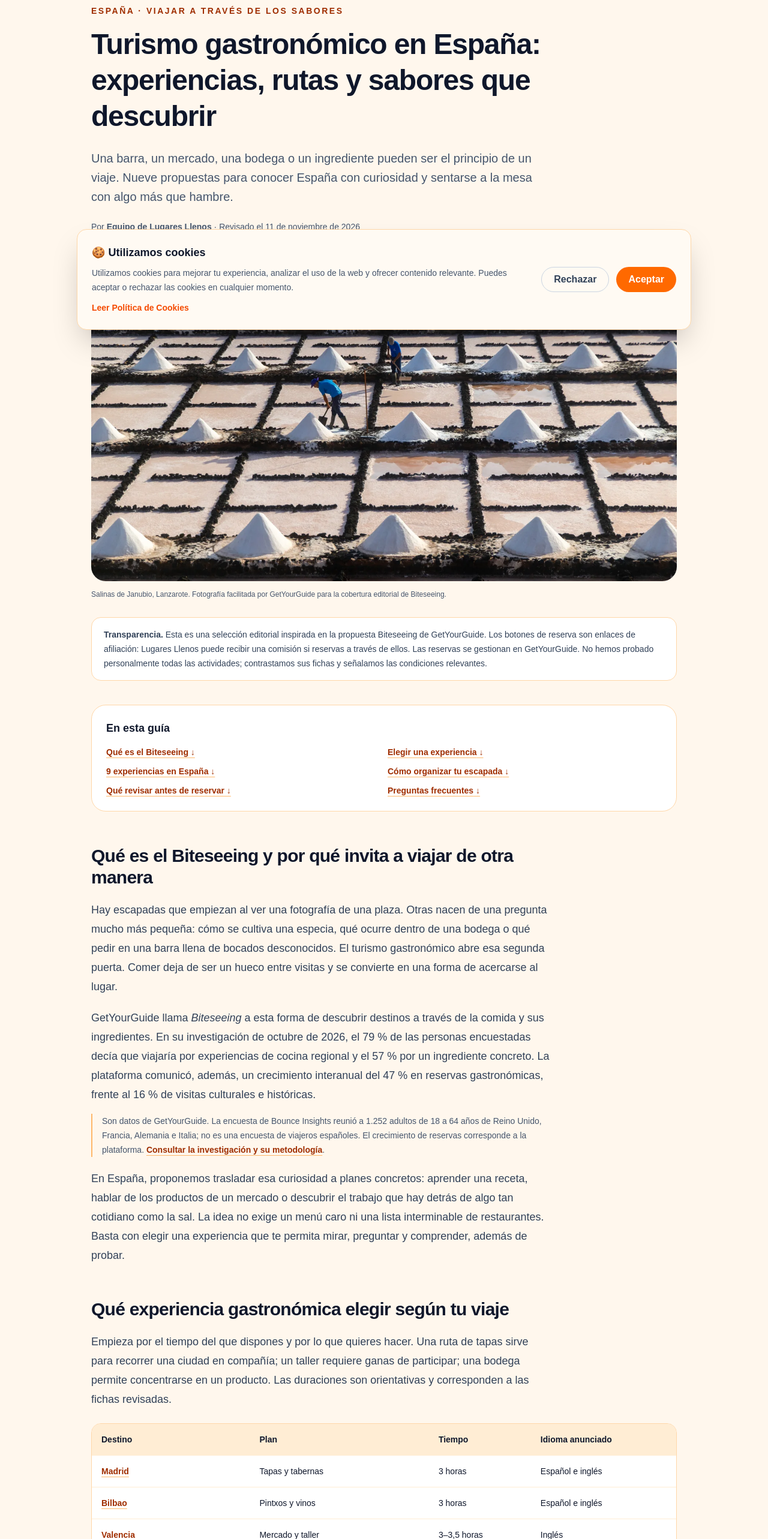
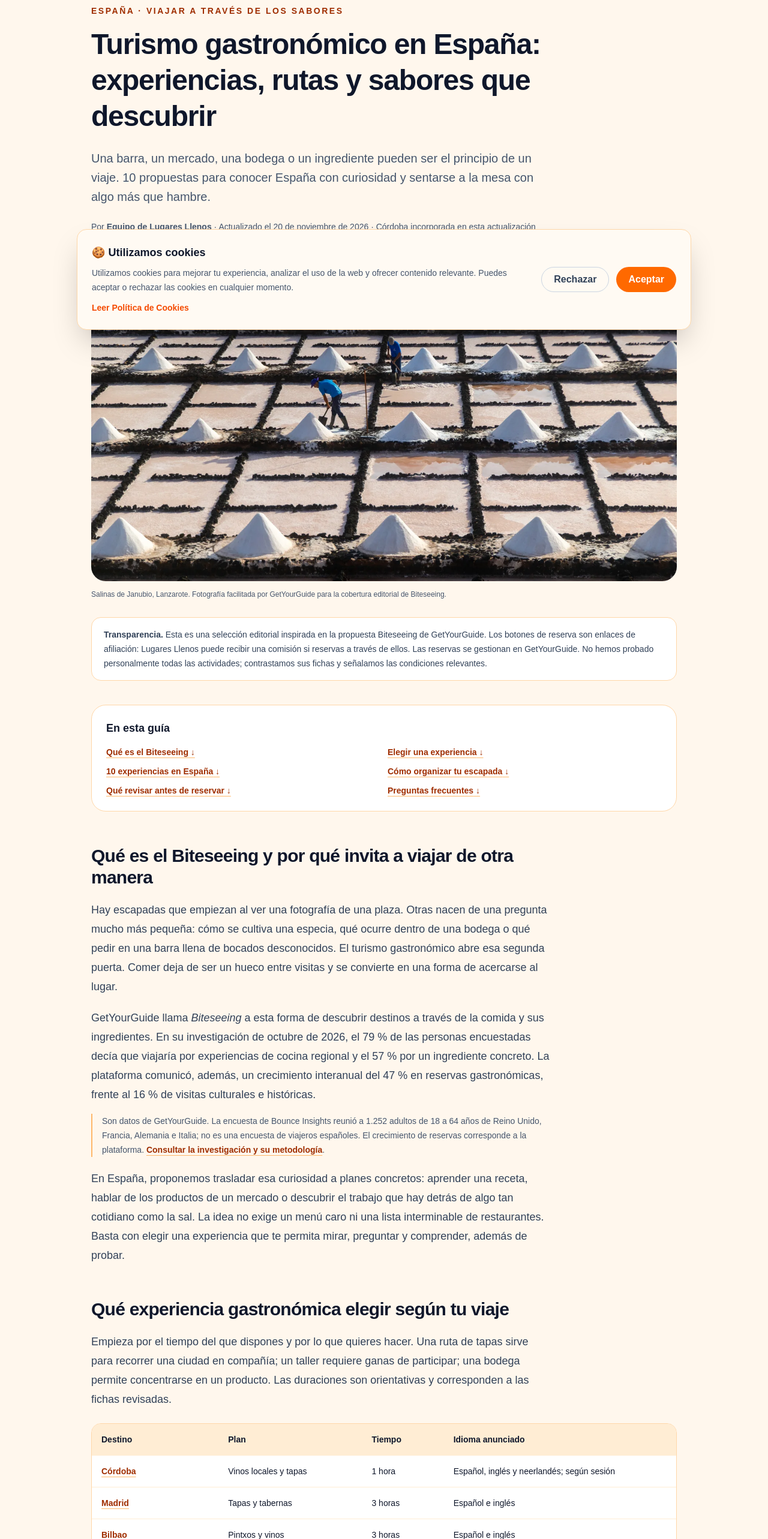
Before and after one commit to Guerreroponte/monumentos-llenos, a Next.js app: page /que-hacer/turismo-gastronomico-espana in a window 1280 px wide. Shown: the part 234-2800 px from the top of the page at 60% size. Built offline with nearby package versions, Linux system fonts and the light colour scheme.

Commit message:
Añade gastronomía de Córdoba con cata verificada y guía local

```diff
--- a/app/que-hacer/QueHacerClient.tsx
+++ b/app/que-hacer/QueHacerClient.tsx
@@ -238,7 +238,7 @@ export default function QueHacerPage({ ciudadesDisponibles, ciudadesConRuta, err
             <div className="p-6 sm:p-8">
               <p className="text-xs font-bold uppercase tracking-widest text-orange-800">Nueva guía · Turismo gastronómico</p>
               <h2 id="guia-gastronomica" className="mt-3 text-2xl font-extrabold text-slate-900 sm:text-3xl">España, a través de sus sabores</h2>
-              <p className="mt-3 leading-7 text-slate-600">Del mercado a la mesa, de las bodegas a las salinas: descubre el Biteseeing con nueve experiencias y consejos para organizar tu escapada.</p>
+              <p className="mt-3 leading-7 text-slate-600">Del mercado a la mesa, de las bodegas a las salinas: descubre experiencias gastronómicas y consejos para organizar tu escapada.</p>
               <span className="mt-5 inline-block font-bold text-orange-800 group-hover:underline">Explorar la guía gastronómica →</span>
             </div>
           </Link>
--- a/app/que-hacer/turismo-gastronomico-espana/experiencias.ts
+++ b/app/que-hacer/turismo-gastronomico-espana/experiencias.ts
@@ -3,6 +3,7 @@
 export const PARTNER_ID = "3B0Y74E";
 export const RUTA_GUIA = "/que-hacer/turismo-gastronomico-espana";
 export const FECHA_REVISION = "2026-11-11";
+export const FECHA_ACTUALIZACION = "2026-11-20";
 export const FUENTE_BITeseeing = "https://www.getyourguide.press/blog/biteseeing";
 
 export function enlaceAfiliado(url: string) {
@@ -13,6 +14,15 @@ export function enlaceAfiliado(url: string) {
 }
 
 export const experiencias = [
+  {
+    id: "cordoba", ciudad: "Córdoba", tipo: "Vinos locales y tapas", duracion: "1 hora", idioma: "Español, inglés y neerlandés; según sesión",
+    titulo: "Córdoba: vinos de Montilla-Moriles y tapas para completar el paseo",
+    url: "https://www.getyourguide.com/cordoba-l1689/cordoba-tarde-de-cata-de-vino-local-t206187/",
+    descripcion: "Ontdek Córdoba organiza una cata en una vinoteca de la ciudad para conocer cuatro vinos de Montilla-Moriles, acompañados de tapas y agua. Las explicaciones ayudan a distinguir estilos como fino, oloroso y Pedro Ximénez. Es una actividad en un local, no una ruta por varias tabernas ni una visita a las bodegas de la provincia.",
+    consejo: "Combina el paseo monumental con una pausa para comer y deja margen para llegar a la cata. Las tapas acompañan al vino; no presupongas que sustituyen una comida ni que incluyen los platos típicos que recomendamos más abajo. Organiza la vuelta sin conducir si vas a beber.",
+    detalle: "Punto de encuentro publicado: calle Moriscos, 10. Solo para mayores de 18 años, con un máximo anunciado de diez participantes. GetYourGuide ofrece varios idiomas según sesión; elige el de tu reserva. Anuncia acceso en silla de ruedas y opciones vegetarianas con aviso previo: confirma tus necesidades. No incluye traslados al hotel. Precio y disponibilidad se consultan para la fecha elegida.",
+    guia: "cordoba",
+  },
   {
     id: "madrid", ciudad: "Madrid", tipo: "Tapas y tabernas", duracion: "3 horas", idioma: "Español e inglés",
     titulo: "Madrid: una ruta de tapas para entender la vida de las tabernas",
--- a/app/que-hacer/turismo-gastronomico-espana/page.tsx
+++ b/app/que-hacer/turismo-gastronomico-espana/page.tsx
@@ -1,17 +1,17 @@
 import type { Metadata } from "next";
 import Link from "next/link";
-import { experiencias, enlaceAfiliado, FECHA_REVISION, FUENTE_BITeseeing, RUTA_GUIA } from "./experiencias";
+import { experiencias, enlaceAfiliado, FECHA_REVISION, FECHA_ACTUALIZACION, FUENTE_BITeseeing, RUTA_GUIA } from "./experiencias";
 
 const base = "https://www.monumentosllenos.com";
 const titulo = "Turismo gastronómico en España: experiencias, rutas y sabores que descubrir";
-const descripcion = "Descubre el Biteseeing en España: 9 experiencias de tapas, mercados, paella, bodegas, vainilla y salinas, con consejos prácticos y enlaces de reserva.";
+const descripcion = `Descubre el turismo gastronómico en España: ${experiencias.length} experiencias de tapas, mercados, paella, bodegas, vainilla y salinas, con consejos prácticos y enlaces de reserva.`;
 const portada = `${base}/images/gastronomia/portada.jpg`;
 export const metadata: Metadata = {
-  title: { absolute: "Turismo gastronómico en España: 9 experiencias | Lugares Llenos" },
+  title: { absolute: `Turismo gastronómico en España: ${experiencias.length} experiencias | Lugares Llenos` },
   description: descripcion,
   alternates: { canonical: `${base}${RUTA_GUIA}` },
   authors: [{ name: "Equipo de Lugares Llenos" }],
-  openGraph: { title: titulo, description: descripcion, url: `${base}${RUTA_GUIA}`, siteName: "Lugares Llenos", locale: "es_ES", type: "article", publishedTime: `${FECHA_REVISION}T12:00:00+01:00`, modifiedTime: `${FECHA_REVISION}T12:00:00+01:00`, images: [{ url: portada, width: 1200, height: 630, alt: "Trabajo artesanal en las Salinas de Janubio, Lanzarote" }] },
+  openGraph: { title: titulo, description: descripcion, url: `${base}${RUTA_GUIA}`, siteName: "Lugares Llenos", locale: "es_ES", type: "article", publishedTime: `${FECHA_REVISION}T12:00:00+01:00`, modifiedTime: `${FECHA_ACTUALIZACION}T12:00:00+01:00`, images: [{ url: portada, width: 1200, height: 630, alt: "Trabajo artesanal en las Salinas de Janubio, Lanzarote" }] },
   twitter: { card: "summary_large_image", title: titulo, description: descripcion, images: [portada] },
 };
 
@@ -26,7 +26,7 @@ const preguntas = [
 
 const datosEstructurados = {
   "@context": "https://schema.org", "@graph": [
-    { "@type": "Article", "@id": `${base}${RUTA_GUIA}#articulo`, headline: titulo, description: descripcion, inLanguage: "es-ES", image: [portada], datePublished: `${FECHA_REVISION}T12:00:00+01:00`, dateModified: `${FECHA_REVISION}T12:00:00+01:00`, mainEntityOfPage: `${base}${RUTA_GUIA}`, author: { "@type": "Organization", name: "Equipo de Lugares Llenos" }, publisher: { "@type": "Organization", name: "Lugares Llenos", url: base } },
+    { "@type": "Article", "@id": `${base}${RUTA_GUIA}#articulo`, headline: titulo, description: descripcion, inLanguage: "es-ES", image: [portada], datePublished: `${FECHA_REVISION}T12:00:00+01:00`, dateModified: `${FECHA_ACTUALIZACION}T12:00:00+01:00`, mainEntityOfPage: `${base}${RUTA_GUIA}`, author: { "@type": "Organization", name: "Equipo de Lugares Llenos" }, publisher: { "@type": "Organization", name: "Lugares Llenos", url: base } },
     { "@type": "BreadcrumbList", itemListElement: [{ "@type": "ListItem", position: 1, name: "Inicio", item: base }, { "@type": "ListItem", position: 2, name: "Qué hacer", item: `${base}/que-hacer` }, { "@type": "ListItem", position: 3, name: "Turismo gastronómico en España", item: `${base}${RUTA_GUIA}` }] },
   ],
 };
@@ -45,8 +45,8 @@ export default function GuiaGastronomica() {
         <header className="mt-10 max-w-4xl">
           <p className="text-sm font-bold uppercase tracking-[0.18em] text-orange-800">España · Viajar a través de los sabores</p>
           <h1 className="mt-4 text-4xl font-extrabold leading-tight tracking-tight sm:text-5xl">{titulo}</h1>
-          <p className="mt-6 max-w-3xl text-xl leading-8 text-slate-600">Una barra, un mercado, una bodega o un ingrediente pueden ser el principio de un viaje. Nueve propuestas para conocer España con curiosidad y sentarse a la mesa con algo más que hambre.</p>
-          <p className="mt-6 text-sm text-slate-600">Por <span className="font-semibold">Equipo de Lugares Llenos</span> · Revisado el <time dateTime={FECHA_REVISION}>11 de noviembre de 2026</time></p>
+          <p className="mt-6 max-w-3xl text-xl leading-8 text-slate-600">Una barra, un mercado, una bodega o un ingrediente pueden ser el principio de un viaje. {experiencias.length} propuestas para conocer España con curiosidad y sentarse a la mesa con algo más que hambre.</p>
+          <p className="mt-6 text-sm text-slate-600">Por <span className="font-semibold">Equipo de Lugares Llenos</span> · Actualizado el <time dateTime={FECHA_ACTUALIZACION}>20 de noviembre de 2026</time> · Córdoba incorporada en esta actualización</p>
         </header>
 
         <figure className="mt-8">
@@ -63,7 +63,7 @@ export default function GuiaGastronomica() {
         <nav aria-label="Índice de la guía" className="mt-10 rounded-3xl border border-orange-200 bg-white p-6">
           <h2 className="text-lg font-bold">En esta guía</h2>
           <div className="mt-4 grid gap-3 text-sm sm:grid-cols-2">
-            {[["biteseeing", "Qué es el Biteseeing"], ["comparar", "Elegir una experiencia"], ["experiencias", "9 experiencias en España"], ["escapadas", "Cómo organizar tu escapada"], ["reservar", "Qué revisar antes de reservar"], ["preguntas", "Preguntas frecuentes"]].map(([id, texto]) => <a key={id} href={`#${id}`} className={enlace}>{texto} ↓</a>)}
+            {[["biteseeing", "Qué es el Biteseeing"], ["comparar", "Elegir una experiencia"], ["experiencias", `${experiencias.length} experiencias en España`], ["escapadas", "Cómo organizar tu escapada"], ["reservar", "Qué revisar antes de reservar"], ["preguntas", "Preguntas frecuentes"]].map(([id, texto]) => <a key={id} href={`#${id}`} className={enlace}>{texto} ↓</a>)}
           </div>
         </nav>
 
@@ -80,7 +80,7 @@ export default function GuiaGastronomica() {
           <p className={`${parrafo} max-w-3xl`}>Empieza por el tiempo del que dispones y por lo que quieres hacer. Una ruta de tapas sirve para recorrer una ciudad en compañía; un taller requiere ganas de participar; una bodega permite concentrarse en un producto. Las duraciones son orientativas y corresponden a las fichas revisadas.</p>
           <div className="mt-6 overflow-x-auto rounded-2xl border border-orange-200 bg-white">
             <table className="w-full min-w-[570px] text-left text-sm">
-              <caption className="sr-only">Comparativa de las nueve experiencias gastronómicas seleccionadas</caption>
+              <caption className="sr-only">Comparativa de las {experiencias.length} experiencias gastronómicas seleccionadas</caption>
               <thead className="bg-orange-100 text-slate-900"><tr>{["Destino", "Plan", "Tiempo", "Idioma anunciado"].map(t => <th key={t} scope="col" className="px-4 py-4 font-bold">{t}</th>)}</tr></thead>
               <tbody>{experiencias.map(e => <tr key={e.id} className="border-t border-orange-100"><th scope="row" className="px-4 py-4"><a className={enlace} href={`#${e.id}`}>{e.ciudad}</a></th><td className="px-4 py-4">{e.tipo}</td><td className="whitespace-nowrap px-4 py-4">{e.duracion}</td><td className="px-4 py-4">{e.idioma}</td></tr>)}</tbody>
             </table>
@@ -89,7 +89,7 @@ export default function GuiaGastronomica() {
         </section>
 
         <section id="experiencias" className="mt-14 scroll-mt-28">
-          <h2 className={h2}>9 experiencias de turismo gastronómico en España</h2>
+          <h2 className={h2}>{experiencias.length} experiencias de turismo gastronómico en España</h2>
           <p className={`${parrafo} max-w-3xl`}>Esta selección combina ciudades peninsulares y dos propuestas canarias centradas en el origen de los ingredientes. No pretende ordenar «las mejores» experiencias de España: reúne maneras distintas de explorar su gastronomía. Las fichas estaban publicadas al revisarlas; las plazas para una fecha concreta se consultan en el calendario de reserva.</p>
           <div className="mt-8 space-y-6">
             {experiencias.map((e, i) => (
@@ -100,11 +100,23 @@ export default function GuiaGastronomica() {
                 <p className="mt-5 text-base leading-7 text-slate-700">{e.descripcion}</p>
                 <p className="mt-4 text-base leading-7 text-slate-700"><strong className="text-slate-900">Para aprovecharlo:</strong> {e.consejo}</p>
                 <p className="mt-4 rounded-xl bg-orange-50 p-4 text-sm leading-6 text-slate-700"><strong>Antes de reservar:</strong> {e.detalle}</p>
+                {e.id === "cordoba" && <div className="mt-6 space-y-5 border-t border-orange-100 pt-6">
+                  <div>
+                    <h4 className="text-lg font-bold">Qué probar por tu cuenta en Córdoba</h4>
+                    <p className="mt-2 leading-7 text-slate-700">El salmorejo, una crema fría de tomate, pan, aceite y ajo, es una buena puerta de entrada a la cocina local. También puedes buscar flamenquín, rabo de toro o berenjenas con miel. Para terminar, el pastel cordobés combina hojaldre y cabello de ángel. Son propuestas para elegir en las cartas de las tabernas, no un menú incluido en esta cata. Consulta ingredientes y adaptaciones con cada establecimiento.</p>
+                  </div>
+                  <div>
+                    <h4 className="text-lg font-bold">Cómo combinar gastronomía y paseo monumental</h4>
+                    <p className="mt-2 leading-7 text-slate-700">Organiza primero las visitas con hora reservada y utiliza nuestra <Link href="/que-hacer/cordoba#guia-local" className={enlace}>guía y ruta a pie de Córdoba</Link> para enlazar el patrimonio. Reserva un hueco para comer por tu cuenta y calcula después el desplazamiento hasta la calle Moriscos: la cata no comienza junto a cada parada del paseo. Si prefieres un plan sin alcohol, puedes seguir las recomendaciones de platos y prescindir de la actividad vinícola.</p>
+                  </div>
+                  <p className="text-sm leading-6 text-slate-600">Fuentes consultadas el 20/11/2026: <a href="https://www.turismodecordoba.org/la-gastronomia-cordobesa/" className={enlace} target="_blank" rel="noopener noreferrer">Turismo de Córdoba</a> y <a href="https://ontdekcordoba.com/en/tours-cordoba/wine-tasting-cordoba" className={enlace} target="_blank" rel="noopener noreferrer">ficha oficial de Ontdek Córdoba</a>, contrastadas con la actividad enlazada en GetYourGuide. La web del organizador en inglés describe sesiones en inglés; confirma el idioma concreto al reservar en la plataforma.</p>
+                </div>}
                 <div className="mt-6 flex flex-col items-start gap-4 sm:flex-row sm:items-center sm:justify-between">
                   <a href={enlaceAfiliado(e.url)} target="_blank" rel="sponsored nofollow noopener noreferrer" aria-label={`Ver disponibilidad y reservar: ${e.titulo} (GetYourGuide, enlace afiliado, nueva pestaña)`} className="inline-flex min-h-12 items-center justify-center rounded-full bg-orange-700 px-6 py-3 text-center text-sm font-bold text-white transition hover:bg-orange-800 focus-visible:outline-2 focus-visible:outline-offset-4 focus-visible:outline-orange-800">Ver disponibilidad y reservar ↗</a>
                   {e.guia && <Link href={`/que-hacer/${e.guia}`} className={`${enlace} text-sm`}>{e.id === "rioja" ? "Completa tu estancia en Bilbao" : `Qué hacer en ${e.ciudad}`} →</Link>}
                 </div>
                 <p className="mt-3 text-xs text-slate-500">GetYourGuide · Enlace afiliado · Precio y condiciones en la ficha de reserva</p>
+                {e.id === "cordoba" && <p className="mt-2 text-sm leading-6 text-slate-600">Si GetYourGuide abre una lista de resultados, selecciona «Córdoba: tarde de cata de vino local», de Ontdek Córdoba.</p>}
               </section>
             ))}
           </div>
@@ -161,11 +173,11 @@ export default function GuiaGastronomica() {
         <section className="mt-12 rounded-3xl bg-white p-6 sm:p-8" aria-labelledby="seguir-explorando">
           <h2 id="seguir-explorando" className="text-2xl font-bold">Sigue explorando España</h2>
           <p className="mt-3 leading-7 text-slate-600">Completa la mesa con paseos, lugares y propuestas culturales de nuestras guías.</p>
-          <div className="mt-5 flex flex-wrap gap-3">{[["madrid", "Madrid"], ["bilbao", "Bilbao"], ["valencia", "Valencia"], ["barcelona", "Barcelona"], ["sevilla", "Sevilla"], ["jerez-de-la-frontera", "Jerez"], ["aranda-de-duero", "Aranda de Duero"]].map(([slug, ciudad]) => <Link key={slug} href={`/que-hacer/${slug}`} className="rounded-full border border-orange-200 px-4 py-3 text-sm font-bold text-orange-800 hover:bg-orange-50">{ciudad} →</Link>)}</div>
+          <div className="mt-5 flex flex-wrap gap-3">{[["cordoba", "Córdoba"], ["madrid", "Madrid"], ["bilbao", "Bilbao"], ["valencia", "Valencia"], ["barcelona", "Barcelona"], ["sevilla", "Sevilla"], ["jerez-de-la-frontera", "Jerez"], ["aranda-de-duero", "Aranda de Duero"]].map(([slug, ciudad]) => <Link key={slug} href={`/que-hacer/${slug}`} className="rounded-full border border-orange-200 px-4 py-3 text-sm font-bold text-orange-800 hover:bg-orange-50">{ciudad} →</Link>)}</div>
           <Link href="/que-hacer" className={`mt-6 inline-block ${enlace}`}>Ver todas las guías de Qué hacer →</Link>
         </section>
         <footer className="mt-10 border-t border-orange-200 pt-6 text-sm leading-6 text-slate-600">
-          <p><strong>Fuentes y revisión editorial.</strong> Investigación Biteseeing de GetYourGuide, publicada el 4 de noviembre de 2026, y fichas de las nueve actividades enlazadas, consultadas el 11 de noviembre de 2026. Los consejos para organizar el viaje son propuestas editoriales de Lugares Llenos. No se garantizan plazas, precios ni inclusiones fuera de la modalidad confirmada por el proveedor.</p>
+          <p><strong>Fuentes y revisión editorial.</strong> Investigación Biteseeing de GetYourGuide, publicada el 4 de noviembre de 2026, y fichas de las nueve actividades originales, consultadas el 11 de noviembre de 2026. La experiencia de Córdoba se incorporó y contrastó con GetYourGuide, Ontdek Córdoba y Turismo de Córdoba el 20 de noviembre de 2026; esta ampliación no supone una nueva revisión de las otras nueve actividades. Los consejos para organizar el viaje son propuestas editoriales de Lugares Llenos. No se garantizan plazas, precios ni inclusiones fuera de la modalidad confirmada por el proveedor.</p>
           <p className="mt-3">Fotografías procedentes del <a href="https://drive.google.com/drive/folders/1mDhCVwJZc0W1L_r_3OZ-c0ifF8MS-B5n" className={enlace} target="_blank" rel="noopener noreferrer">material de prensa Biteseeing</a>, facilitado para cubrir esta historia. Vainilla: Angelo Dal Bo. Se han adaptado tamaño y encuadre para la web.</p>
           <p className="mt-4 font-semibold">Equipo de Lugares Llenos</p>
         </footer>
```
